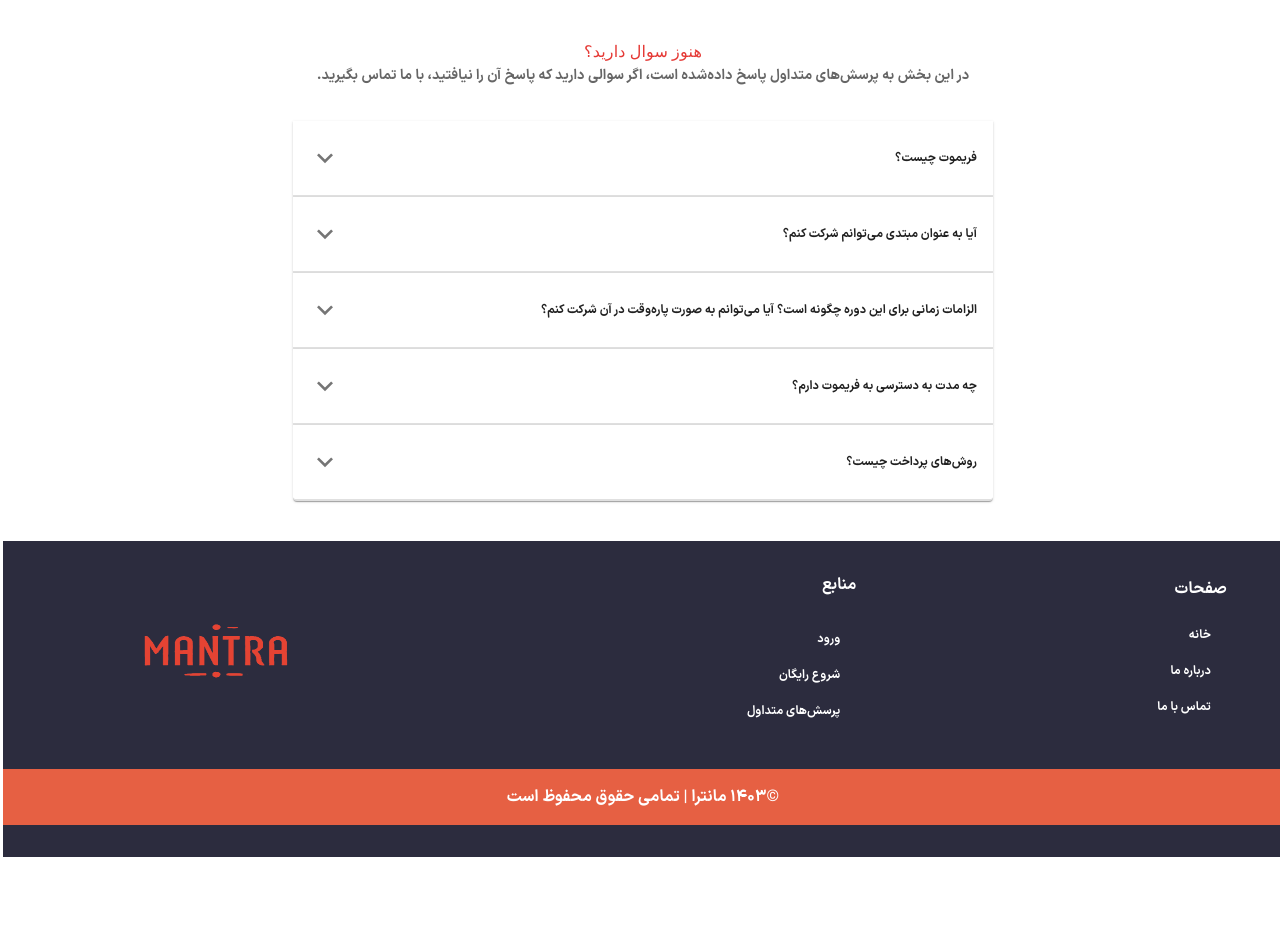
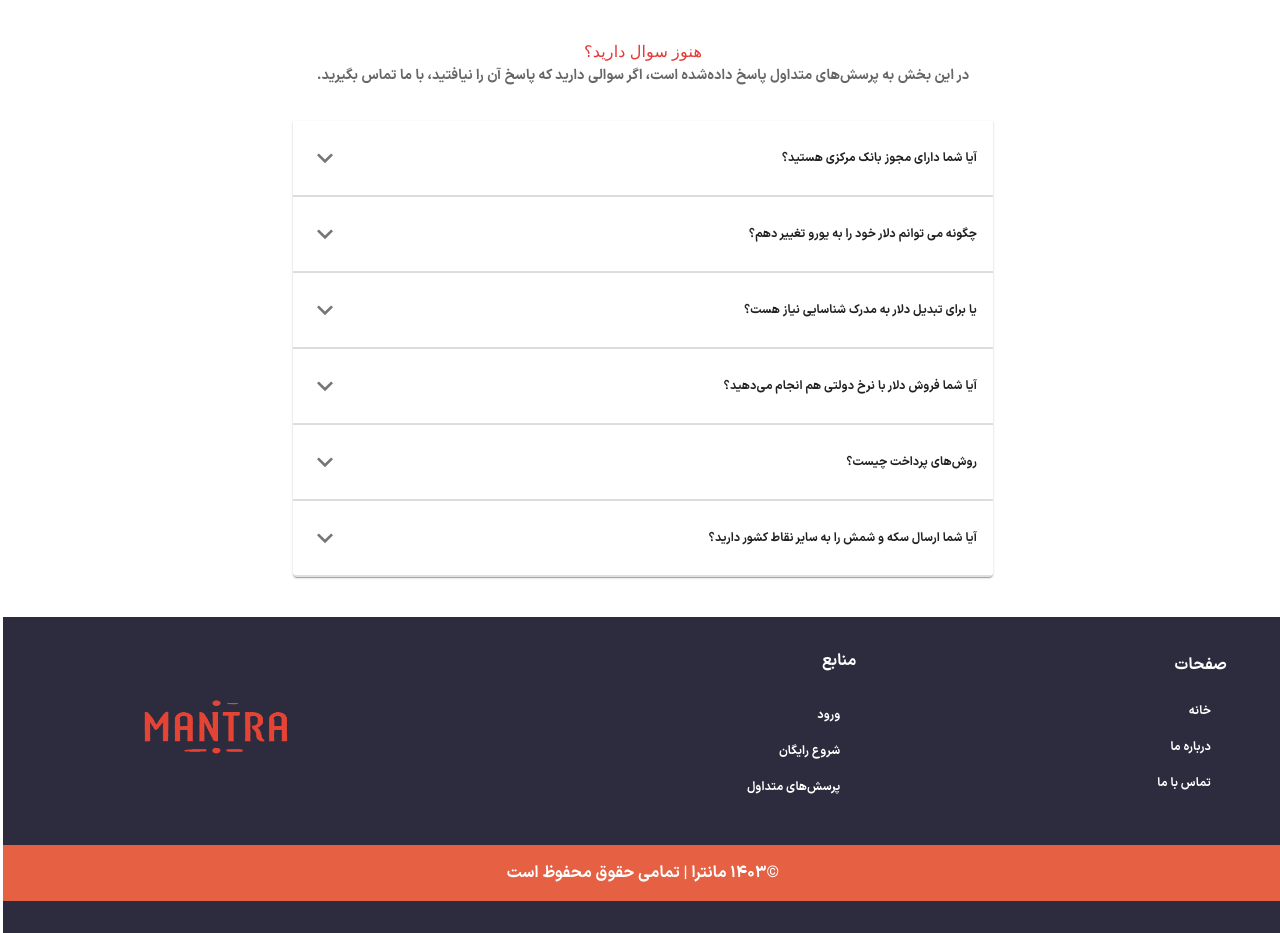
Before and after one commit to mohammadsohrabi2021/landingMantrayou, a Next.js app: page / in a window 1280 px wide. Shown: the part 4040-4973 px from the top of the page. Before the commit the page ends 4897 px from the top, so only its background shows below. Built offline with nearby package versions, Linux system fonts and the light colour scheme.

Commit message:
update component FAQSection done

```diff
--- a/components/template/FAQSection.jsx
+++ b/components/template/FAQSection.jsx
@@ -54,11 +54,12 @@ const animationVariants = {
 };
 
 const FAQs = [
-  { question: 'فریموت چیست؟', answer: 'فریموت یک بوت‌کمپ آنلاین است که دوره‌های برنامه‌نویسی را ارائه می‌دهد.' },
-  { question: 'آیا به عنوان مبتدی می‌توانم شرکت کنم؟', answer: 'بله، این برنامه برای مبتدیان مناسب است و پیش‌نیاز خاصی ندارد.' },
-  { question: 'الزامات زمانی برای این دوره چگونه است؟ آیا می‌توانم به صورت پاره‌وقت در آن شرکت کنم؟', answer: 'بله، شما می‌توانید به صورت پاره‌وقت در دوره شرکت کنید و برنامه به شما امکان می‌دهد تا به روند خود تنظیم کنید.' },
-  { question: 'چه مدت به دسترسی به فریموت دارم؟', answer: 'شما به دسترسی مادام‌العمر به محتوای دوره دارید.' },
-  { question: 'روش‌های پرداخت چیست؟', answer: 'پرداخت از طریق کارت‌های اعتباری، پی‌پال و سایر روش‌های آنلاین امکان‌پذیر است.' },
+  { question: 'آیا شما دارای مجوز بانک مرکزی هستید؟', answer: 'صرافی نوری !' },
+  { question: 'چگونه می توانم دلار خود را به یورو تغییر دهم؟', answer: 'صرافی نوری !' },
+  { question: 'یا برای تبدیل دلار به مدرک شناسایی نیاز هست؟', answer: 'صرافی نوری !' },
+  { question: 'آیا شما فروش دلار با نرخ دولتی هم انجام می‌دهید؟', answer:  'صرافی نوری !'},
+  { question: 'روش‌های پرداخت چیست؟', answer:  'صرافی نوری !'},
+  { question: 'آیا شما  ارسال سکه و شمش را به سایر نقاط کشور دارید؟', answer:  'صرافی نوری !'},
 ];
 
 const FAQSection = ({ title, description }) => (
```
